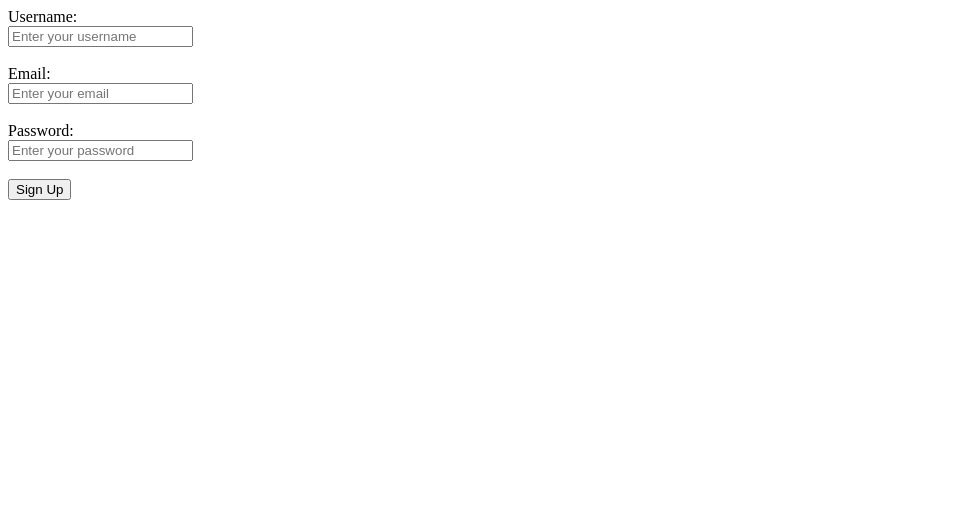
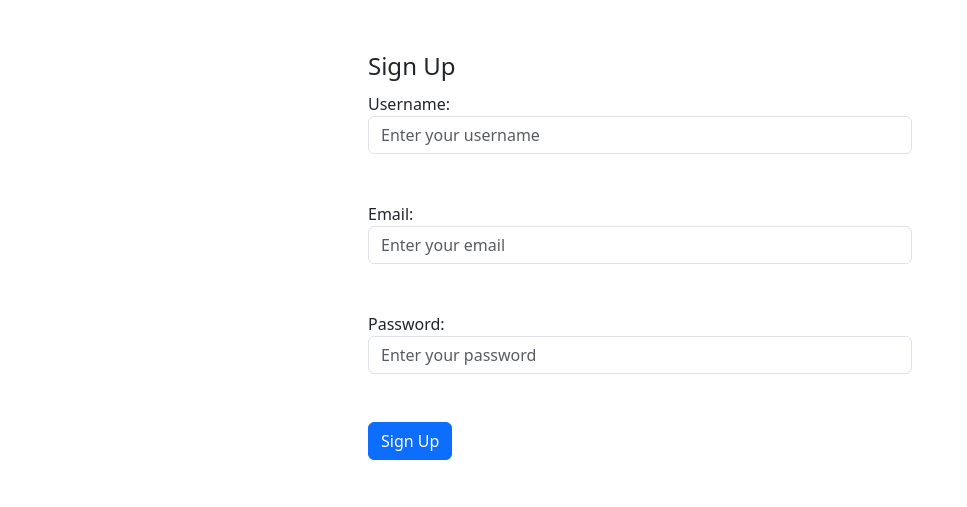
Before and after one commit to chriskelemba/php-practicals, a PHP site: page /signup.php in a window 1280 px wide. Shown: the top 507 px of the page, without its empty margins (0-967 px from the left). Run offline with PHP 8.4, Linux system fonts and the light colour scheme.

Commit message:
sign up styling added

```diff
--- a/signup.php
+++ b/signup.php
@@ -3,18 +3,26 @@
 <head>
     <meta charset="UTF-8">
     <meta name="viewport" content="width=device-width, initial-scale=1.0">
+    <link rel="stylesheet" href="https://cdn.jsdelivr.net/npm/bootstrap@5.3.1/dist/css/bootstrap.min.css" integrity="sha256-2TnSHycBDAm2wpZmgdi0z81kykGPJAkiUY+Wf97RbvY=" crossorigin="anonymous">
     <title>Signup</title>
 </head>
 <body>
     <!-- Signup Form -->
-    <form action="process_signup.php" method="post">
-        <label>Username:</label></br>
-        <input type="text" name="username" placeholder="Enter your username" required/></br></br>
-        <label>Email:</label></br>
-        <input type="email" name="email" placeholder="Enter your email" required/></br></br>
-        <label>Password:</label></br>
-        <input type="password" name="password" placeholder="Enter your password" required/></br></br>
-        <input type="submit" name="submit" value="Sign Up"/>
+    <form action="process_signup.php" method="post" class="p-5 w-50 mx-auto">
+        <legend>Sign Up</legend>
+        <div class="form-group">
+            <label>Username:</label></br>
+            <input type="text" name="username" class="form-control" placeholder="Enter your username" required/></br></br>
+        </div>
+        <div class="form-group">
+            <label>Email:</label></br>
+            <input type="email" name="email" class="form-control" placeholder="Enter your email" required/></br></br>
+        </div>
+        <div class="form-group">
+            <label>Password:</label></br>
+            <input type="password" name="password" class="form-control" placeholder="Enter your password" required/></br></br>
+        </div>
+        <button type="submit" name="submit" class="btn btn-primary" value="Sign Up">Sign Up</button>
     </form>
 </body>
 </html>
```
